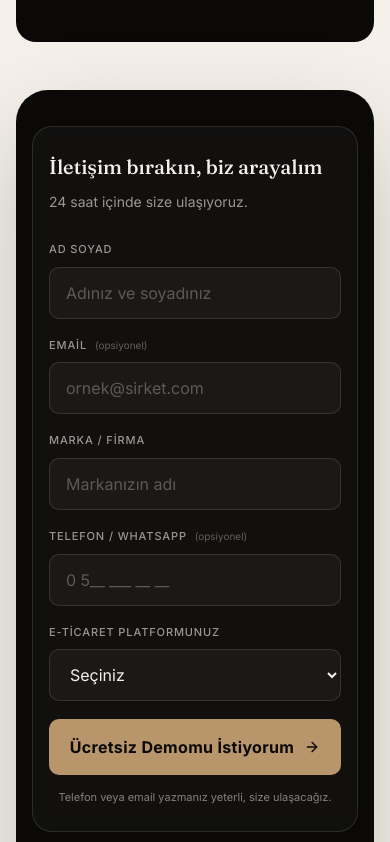
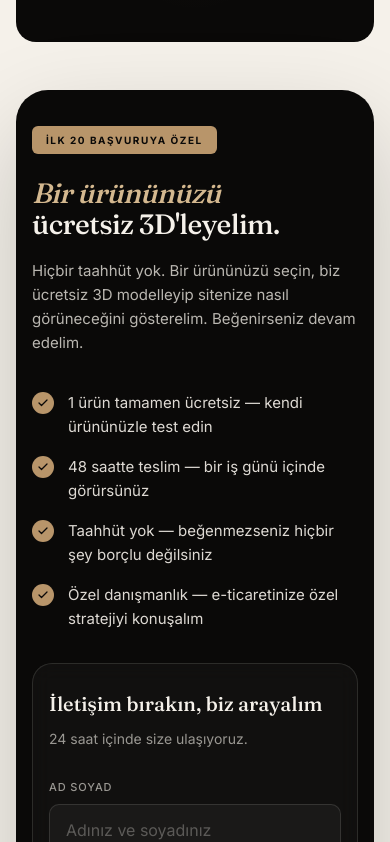
Before and after one commit to chaosar254-tech/chaosar-landing, a Next.js app: page / in a window 390 px wide. Shown: the part 3962-4804 px from the top of the page. Built offline with nearby package versions, Linux system fonts and the light colour scheme; no server answers.

Commit message:
fix: mobilde offer başlığı formun üstüne alındı
form-wrap order:-1 kaldırıldı; doğal DOM sırası korunuyor:
başlık+açıklama+avantajlar önce, form sonra.

Co-Authored-By: Claude Sonnet 4.6 <noreply@anthropic.com>

```diff
--- a/app/globals.css
+++ b/app/globals.css
@@ -1195,7 +1195,6 @@ footer {
     gap: 40px;
     padding: 48px 28px;
   }
-  .form-wrap { order: -1; }
   .problems, .process { padding: 80px 20px; }
   .solution { padding: 80px 20px; }
   .offer { padding: 0 20px 80px; }
```
